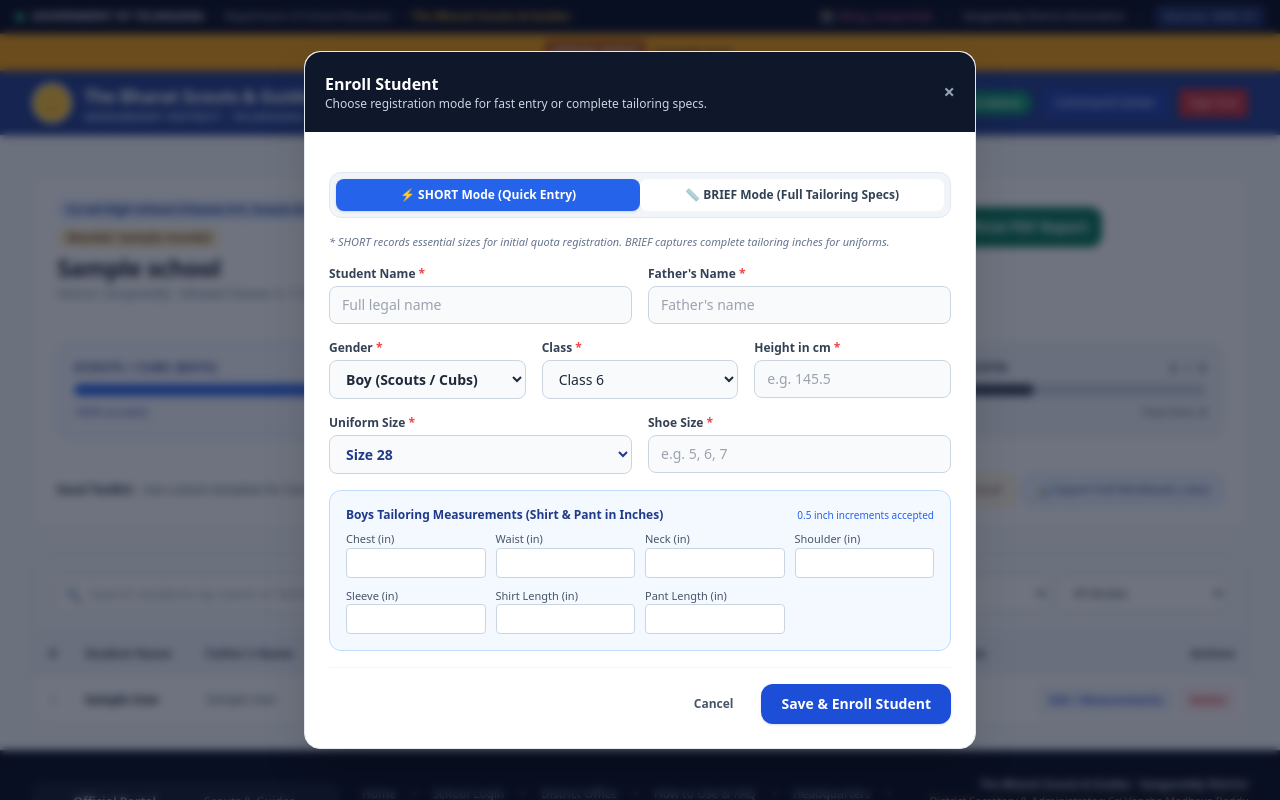
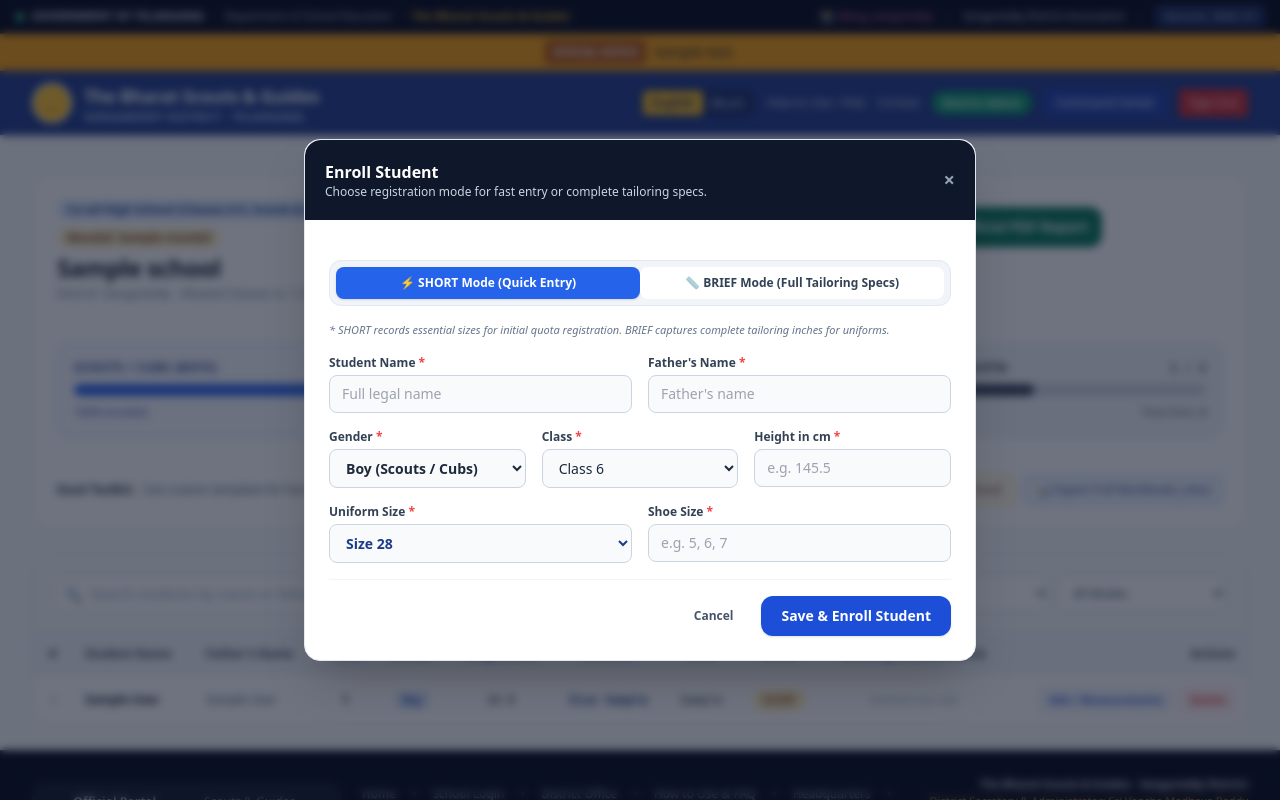
Before and after one commit to BHARDWAJ-2005/bsgsrd, a Django app: page /dashboard/ in a window 1280 px wide, after a click that opens the changed part. Run offline with Django 5.2, Linux system fonts and the light colour scheme; a user stored in the database is signed in; tables that the repository leaves empty hold one stand-in row (values such as "Sample post"); some libraries are stand-ins or nearby versions.

Commit message:
Gender-based measurements: show boys/girls fields separately on enroll; fix PDF report layout; improve Excel handler; update enrollment JS toggle

```diff
--- a/enrollment/excel_handler.py
+++ b/enrollment/excel_handler.py
@@ -51,8 +51,8 @@ GIRLS_COLUMNS = [
     ("Hip (in)", False),
     ("Shoulder (in)", False),
     ("Sleeve (in)", False),
-    ("Kameez Length (in)", False),
-    ("Salwar Length (in)", False),
+    ("Shirt Length (in)", False),
+    ("Pant Length (in)", False),
 ]
 
 
--- a/static/js/app.js
+++ b/static/js/app.js
@@ -77,7 +77,11 @@ document.addEventListener('DOMContentLoaded', function () {
                 modeShortBtn.classList.remove('bg-blue-600', 'text-white', 'shadow');
                 modeShortBtn.classList.add('bg-white', 'text-slate-700');
             }
-            briefFields.forEach(el => el.classList.remove('hidden'));
+            briefFields.forEach(el => {
+                if (el.id !== 'boys-measurements-container' && el.id !== 'girls-measurements-container') {
+                    el.classList.remove('hidden');
+                }
+            });
         } else {
             if (modeShortBtn) {
                 modeShortBtn.classList.add('bg-blue-600', 'text-white', 'shadow');
@@ -89,15 +93,7 @@ document.addEventListener('DOMContentLoaded', function () {
             }
             briefFields.forEach(el => el.classList.add('hidden'));
         }
-    }
-
-    if (modeShortBtn && modeBriefBtn) {
-        modeShortBtn.addEventListener('click', () => setFormMode('SHORT'));
-        modeBriefBtn.addEventListener('click', () => setFormMode('BRIEF'));
-
-        // Load saved mode or default to SHORT
-        const savedMode = localStorage.getItem('bsg_enrollment_mode') || 'SHORT';
-        setFormMode(savedMode);
+        toggleGenderMeasurements();
     }
 
     // 3. Gender Toggle for Student Form (Boys vs Girls measurements)
@@ -107,6 +103,12 @@ document.addEventListener('DOMContentLoaded', function () {
 
     function toggleGenderMeasurements() {
         if (!genderSelect) return;
+        const isBrief = !modeInput || modeInput.value === 'BRIEF';
+        if (!isBrief) {
+            if (boysMeasContainer) boysMeasContainer.classList.add('hidden');
+            if (girlsMeasContainer) girlsMeasContainer.classList.add('hidden');
+            return;
+        }
         const gender = genderSelect.value;
         if (gender === 'BOY') {
             if (boysMeasContainer) boysMeasContainer.classList.remove('hidden');
@@ -118,6 +120,15 @@ document.addEventListener('DOMContentLoaded', function () {
             if (boysMeasContainer) boysMeasContainer.classList.add('hidden');
             if (girlsMeasContainer) girlsMeasContainer.classList.add('hidden');
         }
+    }
+
+    if (modeShortBtn && modeBriefBtn) {
+        modeShortBtn.addEventListener('click', () => setFormMode('SHORT'));
+        modeBriefBtn.addEventListener('click', () => setFormMode('BRIEF'));
+
+        // Load saved mode or default to SHORT
+        const savedMode = localStorage.getItem('bsg_enrollment_mode') || 'SHORT';
+        setFormMode(savedMode);
     }
 
     if (genderSelect) {
@@ -268,8 +279,8 @@ function handleGenderSwitch(gender) {
 
     if (gender === 'FEMALE') {
         if (chestBustLbl) chestBustLbl.textContent = 'Bust';
-        if (topLbl) topLbl.textContent = 'Kameez Length';
-        if (botLbl) botLbl.textContent = 'Salwar Length';
+        if (topLbl) topLbl.textContent = 'Shirt Length';
+        if (botLbl) botLbl.textContent = 'Pant Length';
         if (neckBox) neckBox.classList.add('hidden');
         if (hipBox) hipBox.classList.remove('hidden');
     } else {
--- a/templates/dashboard.html
+++ b/templates/dashboard.html
@@ -228,13 +228,13 @@
                                     {% if s.gender == 'BOY' %}
                                         Ch:{{ s.chest|default:"-" }} · W:{{ s.waist|default:"-" }} · Sh:{{ s.shoulder|default:"-" }}
                                     {% else %}
-                                        Bst:{{ s.bust|default:"-" }} · W:{{ s.waist|default:"-" }} · Km:{{ s.kameez_length|default:"-" }}
+                                        Bst:{{ s.bust|default:"-" }} · W:{{ s.waist|default:"-" }} · ShL:{{ s.kameez_length|default:"-" }}
                                     {% endif %}
                                     <div class="tooltip-content">
                                         {% if s.gender == 'BOY' %}
                                             Chest: {{ s.chest }}", Waist: {{ s.waist }}", Neck: {{ s.neck }}", Shoulder: {{ s.shoulder }}", Sleeve: {{ s.sleeve }}", Shirt Length: {{ s.shirt_length }}", Pant Length: {{ s.pant_length }}"
                                         {% else %}
-                                            Bust: {{ s.bust }}", Waist: {{ s.waist }}", Hip: {{ s.hip }}", Shoulder: {{ s.shoulder }}", Sleeve: {{ s.sleeve }}", Kameez: {{ s.kameez_length }}", Salwar: {{ s.salwar_length }}"
+                                            Bust: {{ s.bust }}", Waist: {{ s.waist }}", Hip: {{ s.hip }}", Shoulder: {{ s.shoulder }}", Sleeve: {{ s.sleeve }}", Shirt Length: {{ s.kameez_length }}", Pant Length: {{ s.salwar_length }}"
                                         {% endif %}
                                         {% if s.dob %}<br/>DOB: {{ s.dob }}{% endif %}
                                         {% if s.parent_mobile %}<br/>Mobile: {{ s.parent_mobile }}{% endif %}
@@ -409,7 +409,7 @@
             <!-- GIRLS Tailoring Measurements (Inches, 0.5 steps) -->
             <div id="girls-measurements-container" class="brief-field-group hidden p-4 bg-emerald-50/70 rounded-xl border border-emerald-200">
                 <div class="text-xs font-bold text-emerald-900 mb-2 flex items-center justify-between">
-                    <span>Girls Tailoring Measurements (Kameez & Salwar/Skirt in Inches)</span>
+                    <span>Girls Tailoring Measurements (Shirt & Pant in Inches)</span>
                     <span class="text-[10px] text-emerald-600 font-normal">0.5 inch increments accepted</span>
                 </div>
                 <div class="grid grid-cols-2 sm:grid-cols-4 gap-2.5">
@@ -434,11 +434,11 @@
                         <input type="number" step="0.5" min="10" max="35" name="sleeve_girls" class="w-full px-2 py-1.5 bg-white border border-slate-300 rounded text-xs">
                     </div>
                     <div>
-                        <label class="text-[11px] text-slate-600 block">Kameez Length (in)</label>
+                        <label class="text-[11px] text-slate-600 block">Shirt Length (in)</label>
                         <input type="number" step="0.5" min="15" max="48" name="kameez_length" class="w-full px-2 py-1.5 bg-white border border-slate-300 rounded text-xs">
                     </div>
                     <div>
-                        <label class="text-[11px] text-slate-600 block">Salwar/Skirt (in)</label>
+                        <label class="text-[11px] text-slate-600 block">Pant Length (in)</label>
                         <input type="number" step="0.5" min="15" max="48" name="salwar_length" class="w-full px-2 py-1.5 bg-white border border-slate-300 rounded text-xs">
                     </div>
                 </div>
@@ -584,11 +584,11 @@
                         <input type="number" step="0.5" id="edit_sleeve_g" name="sleeve" class="w-full px-2 py-1 bg-white border border-slate-300 rounded text-xs">
                     </div>
                     <div>
-                        <label class="text-[10px] text-slate-600 block">Kameez Length</label>
+                        <label class="text-[10px] text-slate-600 block">Shirt Length</label>
                         <input type="number" step="0.5" id="edit_kameez_length" name="kameez_length" class="w-full px-2 py-1 bg-white border border-slate-300 rounded text-xs">
                     </div>
                     <div>
-                        <label class="text-[10px] text-slate-600 block">Salwar Length</label>
+                        <label class="text-[10px] text-slate-600 block">Pant Length</label>
                         <input type="number" step="0.5" id="edit_salwar_length" name="salwar_length" class="w-full px-2 py-1 bg-white border border-slate-300 rounded text-xs">
                     </div>
                 </div>
@@ -695,8 +695,8 @@
                                     <div><span class="text-slate-500">Neck:</span> <b class="text-slate-800">{{ l.neck }}"</b></div>
                                     {% endif %}
                                     <div><span class="text-slate-500">Sleeve:</span> <b class="text-slate-800">{% if l.sleeve %}{{ l.sleeve }}"{% else %}—{% endif %}</b></div>
-                                    <div><span class="text-slate-500">{% if l.gender == 'MALE' %}Shirt Length{% else %}Kameez Length{% endif %}:</span> <b class="text-slate-800">{% if l.top_length %}{{ l.top_length }}"{% else %}—{% endif %}</b></div>
-                                    <div><span class="text-slate-500">{% if l.gender == 'MALE' %}Pant Length{% else %}Salwar Length{% endif %}:</span> <b class="text-slate-800">{% if l.bottom_length %}{{ l.bottom_length }}"{% else %}—{% endif %}</b></div>
+                                    <div><span class="text-slate-500">Shirt Length:</span> <b class="text-slate-800">{% if l.top_length %}{{ l.top_length }}"{% else %}—{% endif %}</b></div>
+                                    <div><span class="text-slate-500">Pant Length:</span> <b class="text-slate-800">{% if l.bottom_length %}{{ l.bottom_length }}"{% else %}—{% endif %}</b></div>
                                     {% if l.gender == 'FEMALE' and l.hip %}
                                     <div><span class="text-slate-500">Hip:</span> <b class="text-slate-800">{{ l.hip }}"</b></div>
                                     {% endif %}
```
Also changed, not shown: enrollment/pdf_generator.py (+4 -4 lines).
